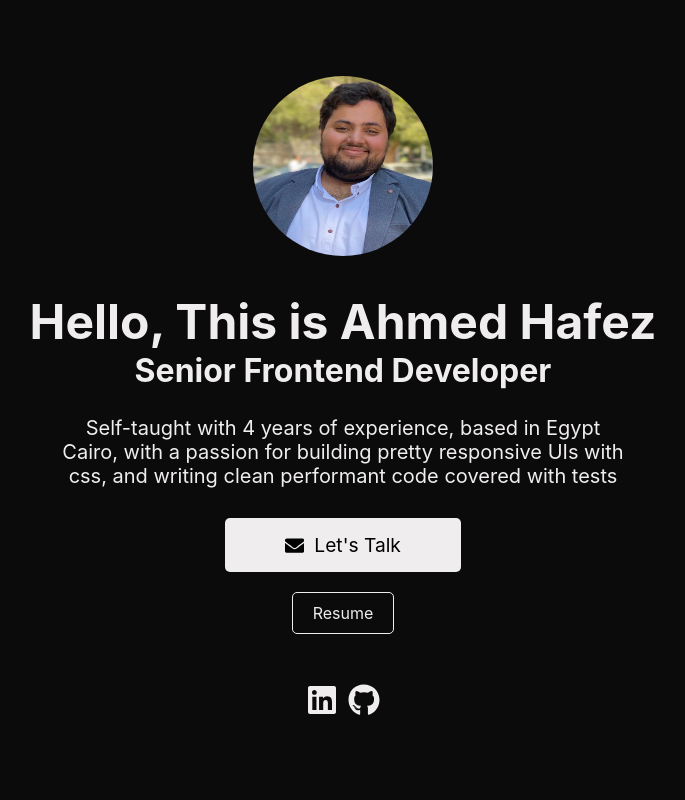
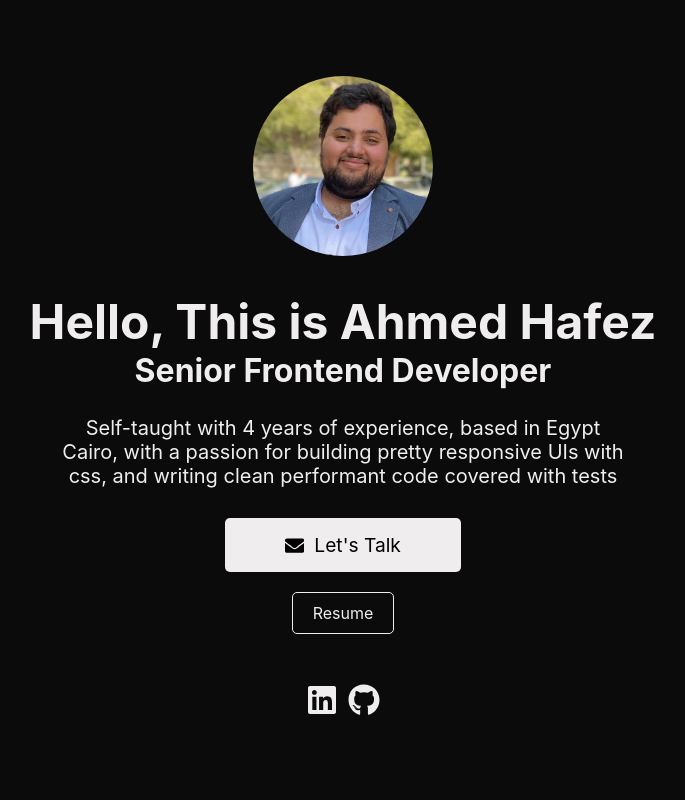
Before and after one commit to SinshiSmith/sinshi, a Next.js app: page / in a window 1280 px wide. Shown: the top 800 px of the page, without its empty margins (297-982 px from the left). Built offline with nearby package versions, Linux system fonts and the light colour scheme.

Commit message:
Fix HomePage picture

```diff
--- a/pages/index.js
+++ b/pages/index.js
@@ -21,7 +21,6 @@ export default function Home() {
             src={sinshiPic}
             alt="Picture of Sinshi"
             className={styles.profilePic}
-            objectFit="cover"
             width={180}
             height={180}
           />
--- a/styles/Home.module.css
+++ b/styles/Home.module.css
@@ -1,6 +1,7 @@
 .profilePic {
   border-radius: 50%;
   object-position: 25% 0%;
+  object-fit: cover;
 }
 
 .main {
```
